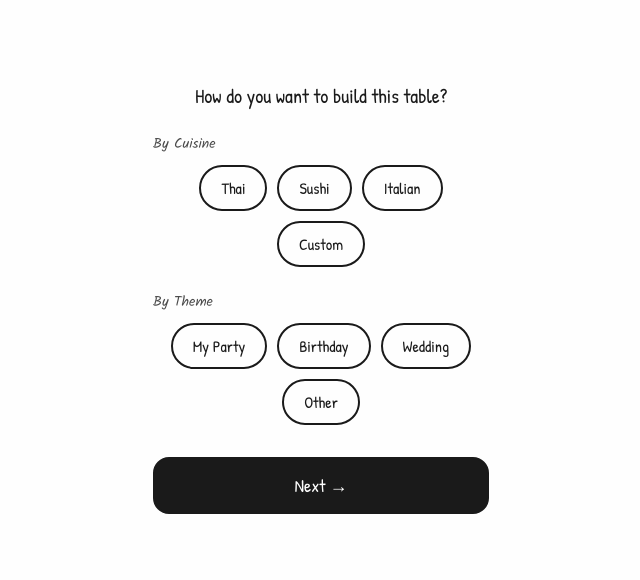
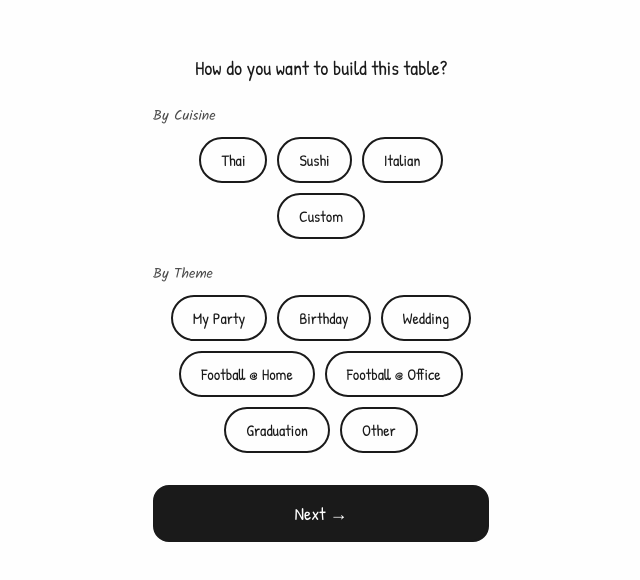
Before and after one commit to IOOIIOU17/billtable-customer-web, a React (Vite) app: page /theme in a window 1280 px wide. Shown: the part 102-682 px from the top of the page, without its empty margins (319-959 px from the left). Built offline with nearby package versions, Linux system fonts and the light colour scheme.

Commit message:
Add new themes: Football @ Home, Football @ Office, Graduation

```diff
--- a/src/screens/ThemeSelector.jsx
+++ b/src/screens/ThemeSelector.jsx
@@ -8,7 +8,7 @@ export default function ThemeSelector() {
   const [selected, setSelected] = useState('');
 
   const cuisines = ['Thai', 'Sushi', 'Italian', 'Custom'];
-  const events = ['My Party', 'Birthday', 'Wedding', 'Other'];
+  const events = ['My Party', 'Birthday', 'Wedding', 'Football @ Home', 'Football @ Office', 'Graduation', 'Other'];
 
   const pillStyle = (val) => ({
     padding: '10px 20px',
```
